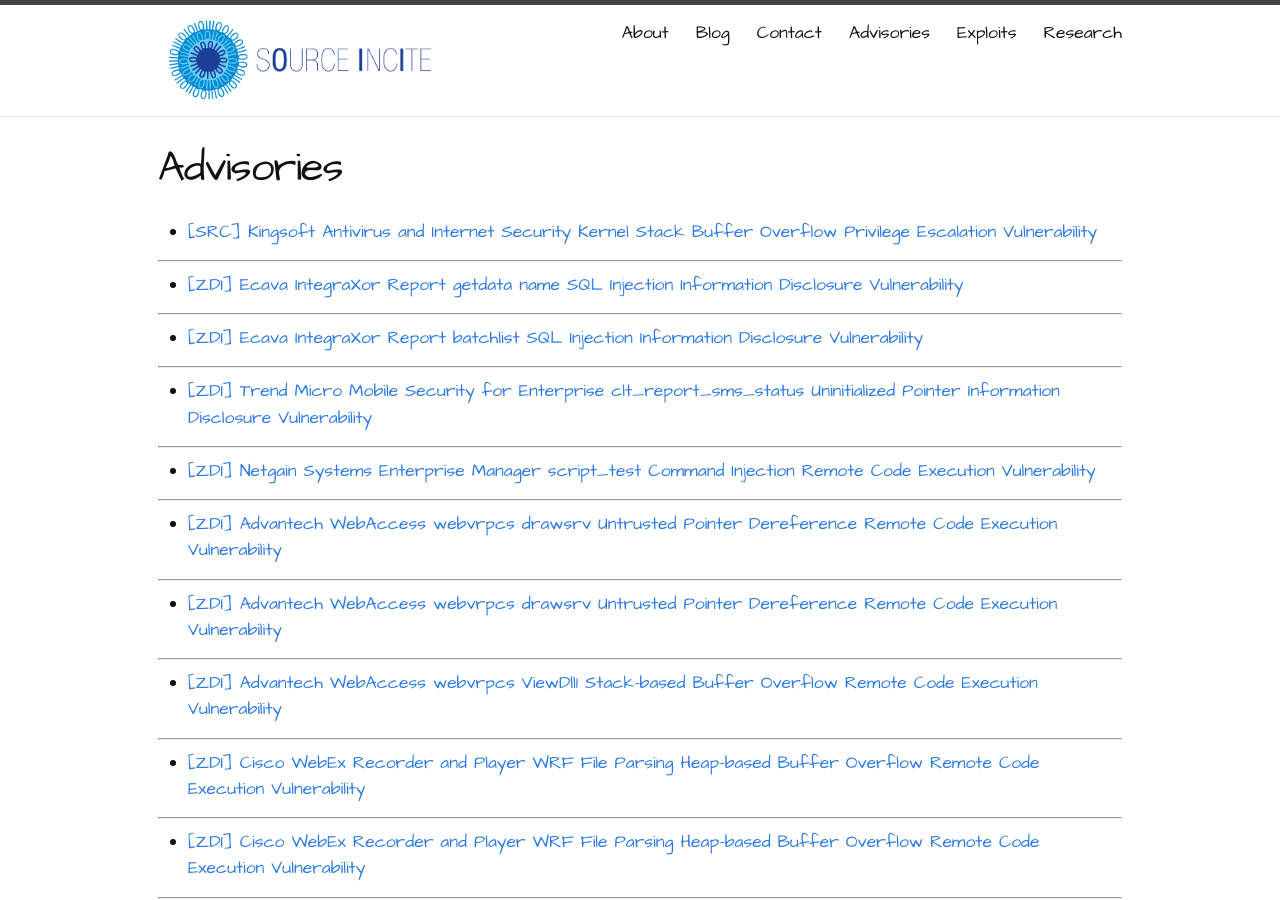
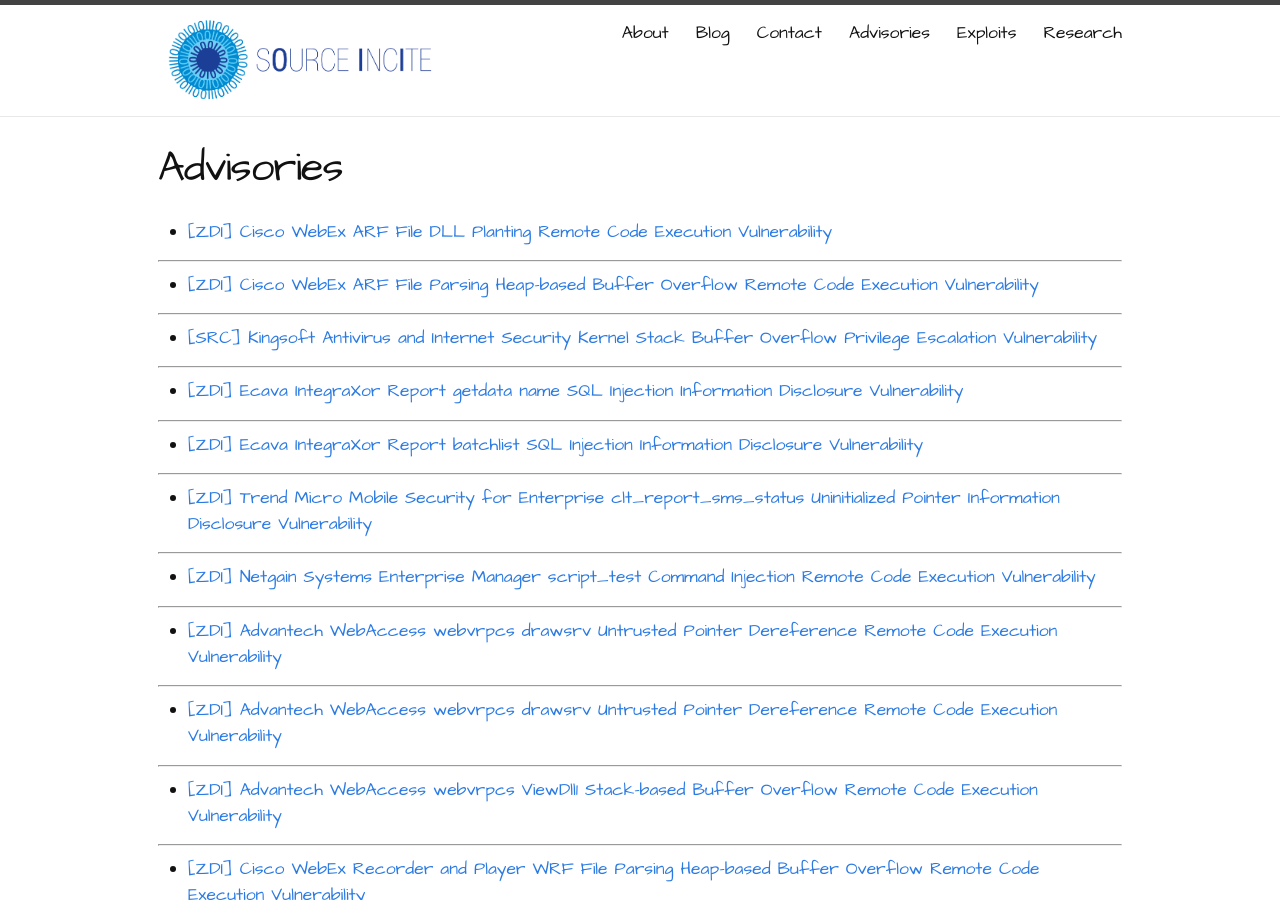
Before and after one commit to sourceincite/sourceincite.github.io, a Jekyll site: the page built from advisories/index.md, in a window 1280 px wide and 900 px high. Built offline with Jekyll 4.4.1, drawn with Linux system fonts in a browser that asks for light colours.

Commit message:
added some bugs

```diff
--- a/advisories/index.md
+++ b/advisories/index.md
@@ -4,6 +4,14 @@
 permalink: /advisories/
 ---
 
+* [[ZDI] Cisco WebEx ARF File DLL Planting Remote Code Execution Vulnerability](http://www.zerodayinitiative.com/advisories/ZDI-18-008/)
+
+---
+
+* [[ZDI] Cisco WebEx ARF File Parsing Heap-based Buffer Overflow Remote Code Execution Vulnerability](http://www.zerodayinitiative.com/advisories/ZDI-18-007/)
+
+---
+
 * [[SRC] Kingsoft Antivirus and Internet Security Kernel Stack Buffer Overflow Privilege Escalation Vulnerability](src-2017-0029)
 
 ---
```
